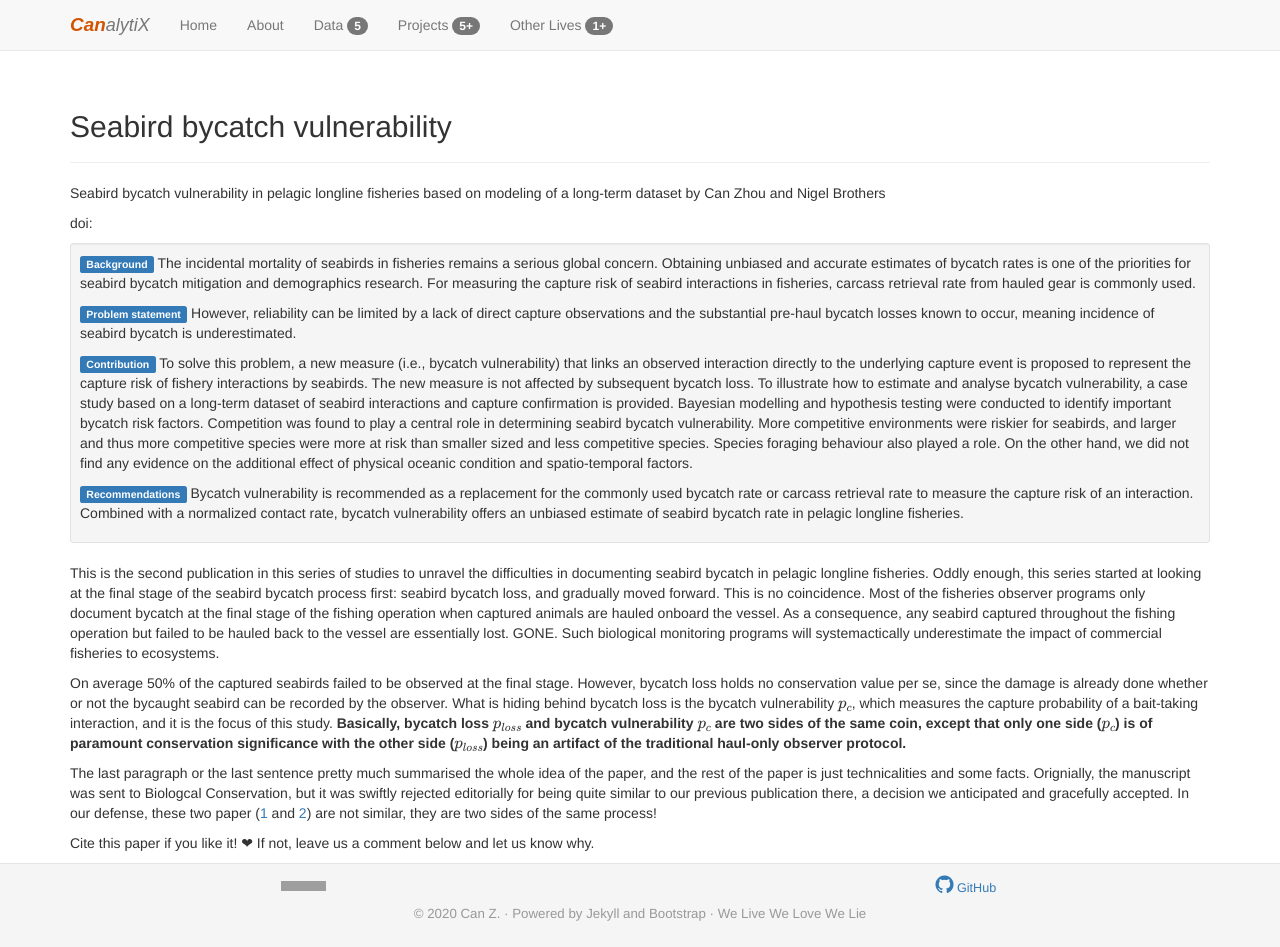
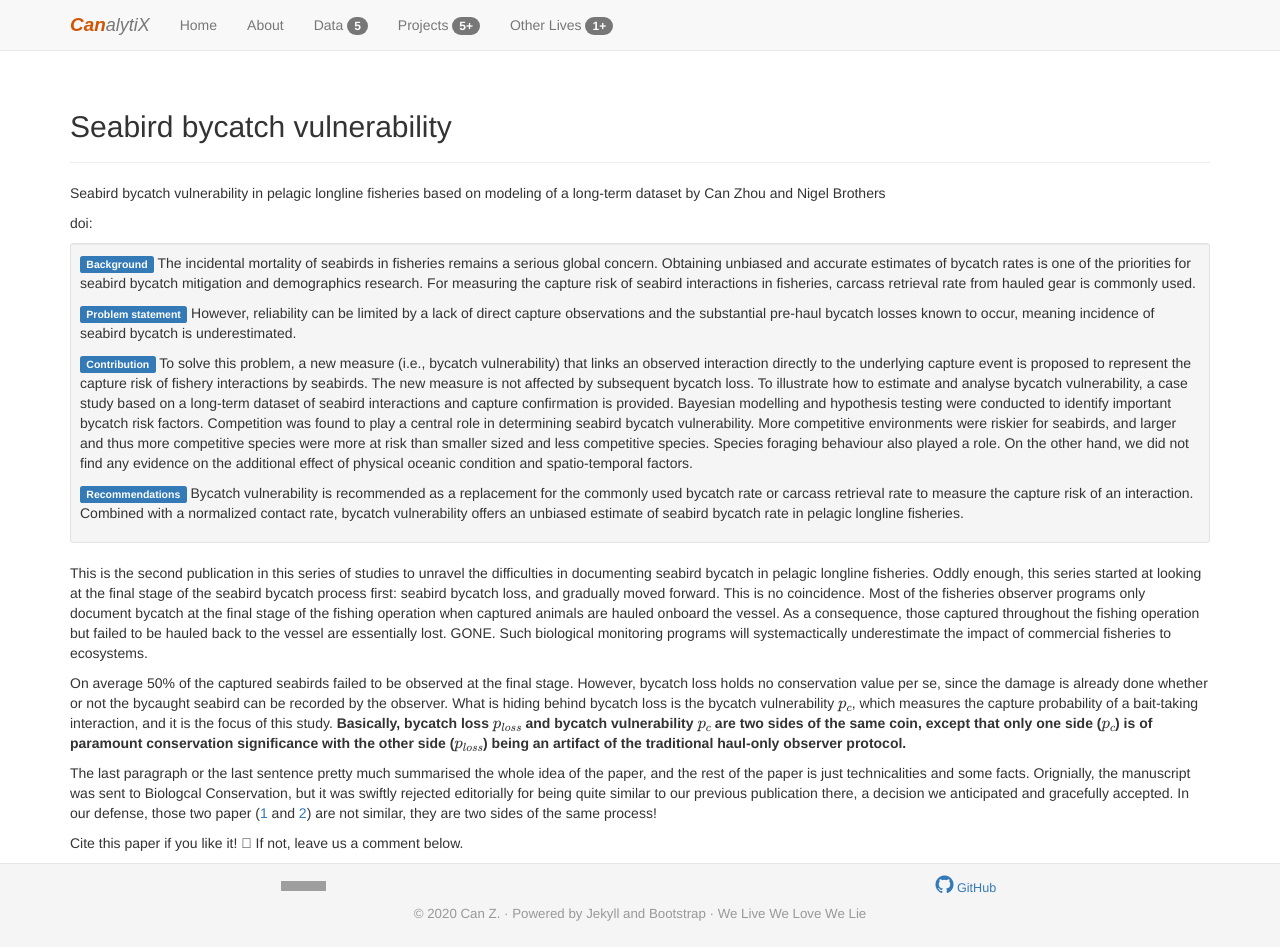
Before and after one commit to HVoltBb/HVoltBb.github.io, a Jekyll site: the page built from random/posts/birdbycatch_paper2021.html, in a window 1280 px wide and 947 px high. Built offline with Jekyll 4.4.1, drawn with Linux system fonts in a browser that asks for light colours; formulas are drawn with MathJax 3; comment, search, counter and statistics services are not loaded; grey boxes are pictures that could not be loaded.

Commit message:
Update birdbycatch_paper2021.html

```diff
--- a/random/posts/birdbycatch_paper2021.html
+++ b/random/posts/birdbycatch_paper2021.html
@@ -20,7 +20,7 @@ description: Read seabird vulnerability in pelagic longline fisheries with Can Z
 <p><span class="label label-primary">Recommendations</span> Bycatch vulnerability is recommended as a replacement for the commonly used bycatch rate or carcass retrieval rate to measure the capture risk of an interaction. Combined with a normalized contact rate, bycatch vulnerability offers an unbiased estimate of seabird bycatch rate in pelagic longline fisheries.</p>
 </div>
 
-<p>This is the second publication in this series of studies to unravel the difficulties in documenting seabird bycatch in pelagic longline fisheries. Oddly enough, this series started at looking at the final stage of the seabird bycatch process first: seabird bycatch loss, and gradually moved forward. This is no coincidence. Most of the fisheries observer programs only document bycatch at the final stage of the fishing operation when captured animals are hauled onboard the vessel. As a consequence, any seabird captured throughout the fishing operation but failed to be hauled back to the vessel are essentially lost. GONE. Such biological monitoring programs will systemactically underestimate the impact of commercial fisheries to ecosystems.</p>
+<p>This is the second publication in this series of studies to unravel the difficulties in documenting seabird bycatch in pelagic longline fisheries. Oddly enough, this series started at looking at the final stage of the seabird bycatch process first: seabird bycatch loss, and gradually moved forward. This is no coincidence. Most of the fisheries observer programs only document bycatch at the final stage of the fishing operation when captured animals are hauled onboard the vessel. As a consequence, those captured throughout the fishing operation but failed to be hauled back to the vessel are essentially lost. GONE. Such biological monitoring programs will systemactically underestimate the impact of commercial fisheries to ecosystems.</p>
 <p>On average 50% of the captured seabirds failed to be observed at the final stage. However, bycatch loss holds no conservation value per se, since the damage is already done whether or not the bycaught seabird can be recorded by the observer. What is hiding behind bycatch loss is the bycatch vulnerability \(p_c\), which measures the capture probability of a bait-taking interaction, and it is the focus of this study. <b>Basically, bycatch loss \(p_{loss}\) and bycatch vulnerability \(p_c\) are two sides of the same coin, except that only one side (\(p_c\)) is of paramount conservation significance with the other side (\(p_{loss}\)) being an artifact of the traditional haul-only observer protocol.</b></p>
-<p>The last paragraph or the last sentence pretty much summarised the whole idea of the paper, and the rest of the paper is just technicalities and some facts. Orignially, the manuscript was sent to Biologcal Conservation, but it was swiftly rejected editorially for being quite similar to our previous publication there, a decision we anticipated and gracefully accepted. In our defense, these two paper (<a href="#">1</a> and <a href="#">2</a>) are not similar, they are two sides of the same process!</p>
-<p>Cite this paper if you like it!  &#x2764; If not, leave us a comment below and let us know why.</p>
+<p>The last paragraph or the last sentence pretty much summarised the whole idea of the paper, and the rest of the paper is just technicalities and some facts. Orignially, the manuscript was sent to Biologcal Conservation, but it was swiftly rejected editorially for being quite similar to our previous publication there, a decision we anticipated and gracefully accepted. In our defense, those two paper (<a href="#">1</a> and <a href="#">2</a>) are not similar, they are two sides of the same process!</p>
+<p>Cite this paper if you like it!  &#xe022; If not, leave us a comment below.</p>
```
